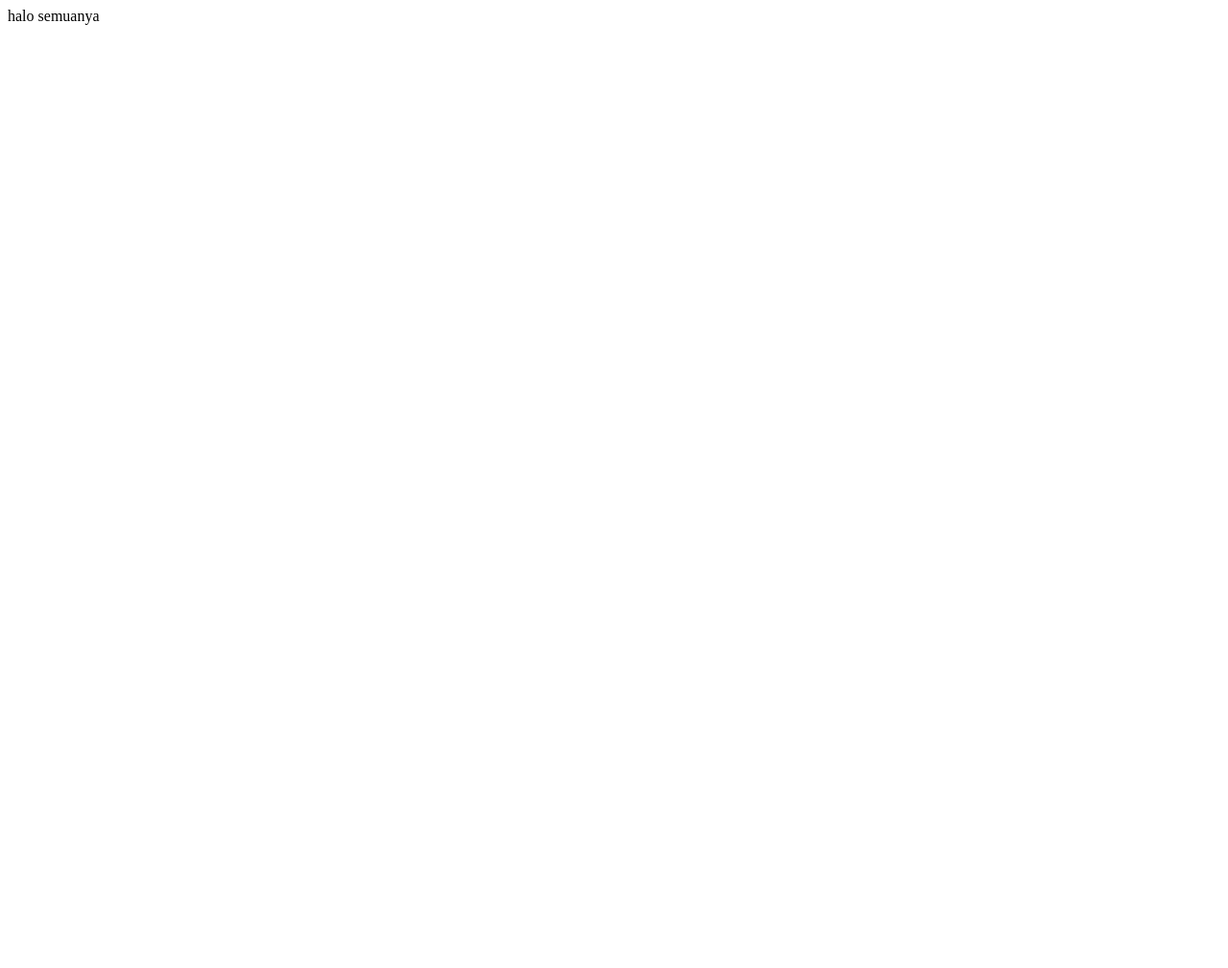
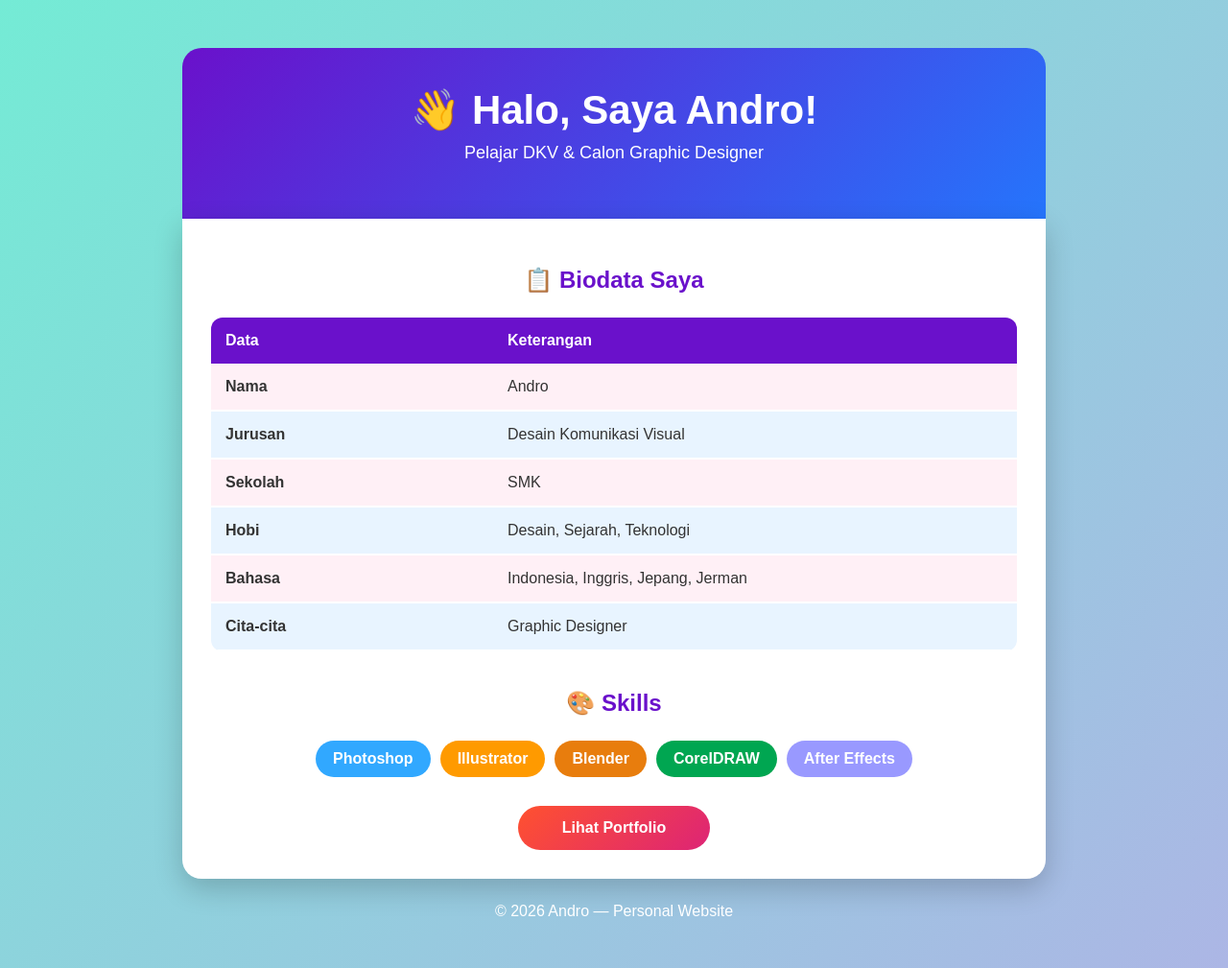
Before and after one commit to Andromeda1871/Andromedas1871.github.io, a plain HTML site: page index.html in a window 1280 px wide. Shown: the whole page at 96% size. Before the commit the page ends 800 px from the top, so only its background shows below. Drawn offline with Linux system fonts and the light colour scheme.

Commit message:
Update index.html

```diff
--- a/index.html
+++ b/index.html
@@ -1 +1,245 @@
-halo semuanya
+<!DOCTYPE html>
+<html lang="id">
+<head>
+    <meta charset="UTF-8">
+    <meta name="viewport" content="width=device-width, initial-scale=1.0">
+
+    <title>Biodata Andro</title>
+
+    <style>
+        * {
+            box-sizing: border-box;
+        }
+
+        body {
+            margin: 0;
+            font-family: Arial, sans-serif;
+            background: linear-gradient(135deg, #74ebd5, #ACB6E5);
+            color: #333;
+        }
+
+        .container {
+            width: 90%;
+            max-width: 900px;
+            margin: 50px auto;
+        }
+
+        .header {
+            background: linear-gradient(135deg, #6a11cb, #2575fc);
+            color: white;
+            text-align: center;
+            padding: 40px 20px;
+            border-radius: 20px 20px 0 0;
+        }
+
+        .header h1 {
+            margin: 0;
+            font-size: 42px;
+        }
+
+        .header p {
+            font-size: 18px;
+            margin-top: 10px;
+        }
+
+        .card {
+            background: white;
+            padding: 30px;
+            border-radius: 0 0 20px 20px;
+            box-shadow: 0 10px 30px rgba(0,0,0,0.2);
+        }
+
+        h2 {
+            text-align: center;
+            color: #6a11cb;
+            margin-bottom: 25px;
+        }
+
+        table {
+            width: 100%;
+            border-collapse: collapse;
+            overflow: hidden;
+            border-radius: 12px;
+        }
+
+        th {
+            background: #6a11cb;
+            color: white;
+            padding: 15px;
+            text-align: left;
+        }
+
+        td {
+            padding: 15px;
+            border-bottom: 2px solid white;
+        }
+
+        tr:nth-child(odd) td {
+            background: #e8f4ff;
+        }
+
+        tr:nth-child(even) td {
+            background: #fff0f6;
+        }
+
+        tr:hover td {
+            background: #ffe082;
+            transition: 0.3s;
+        }
+
+        .label {
+            font-weight: bold;
+            width: 35%;
+        }
+
+        .skills {
+            display: flex;
+            flex-wrap: wrap;
+            gap: 10px;
+            margin-top: 20px;
+            justify-content: center;
+        }
+
+        .skill {
+            padding: 10px 18px;
+            border-radius: 20px;
+            color: white;
+            font-weight: bold;
+        }
+
+        .photoshop {
+            background: #31a8ff;
+        }
+
+        .illustrator {
+            background: #ff9a00;
+        }
+
+        .blender {
+            background: #e87d0d;
+        }
+
+        .corel {
+            background: #00a651;
+        }
+
+        .aftereffect {
+            background: #9999ff;
+        }
+
+        .button {
+            display: block;
+            width: 200px;
+            margin: 30px auto 0;
+            padding: 14px;
+            text-align: center;
+            background: linear-gradient(135deg, #ff512f, #dd2476);
+            color: white;
+            text-decoration: none;
+            border-radius: 30px;
+            font-weight: bold;
+            transition: 0.3s;
+        }
+
+        .button:hover {
+            transform: scale(1.08);
+            box-shadow: 0 8px 20px rgba(0,0,0,0.25);
+        }
+
+        footer {
+            text-align: center;
+            margin-top: 25px;
+            color: white;
+        }
+
+        @media (max-width: 600px) {
+            .header h1 {
+                font-size: 30px;
+            }
+
+            .card {
+                padding: 18px;
+            }
+
+            th, td {
+                padding: 10px;
+            }
+        }
+    </style>
+</head>
+
+<body>
+
+    <div class="container">
+
+        <div class="header">
+            <h1>👋 Halo, Saya Andro!</h1>
+            <p>Pelajar DKV & Calon Graphic Designer</p>
+        </div>
+
+        <div class="card">
+
+            <h2>📋 Biodata Saya</h2>
+
+            <table>
+                <tr>
+                    <th>Data</th>
+                    <th>Keterangan</th>
+                </tr>
+
+                <tr>
+                    <td class="label">Nama</td>
+                    <td>Andro</td>
+                </tr>
+
+                <tr>
+                    <td class="label">Jurusan</td>
+                    <td>Desain Komunikasi Visual</td>
+                </tr>
+
+                <tr>
+                    <td class="label">Sekolah</td>
+                    <td>SMK</td>
+                </tr>
+
+                <tr>
+                    <td class="label">Hobi</td>
+                    <td>Desain, Sejarah, Teknologi</td>
+                </tr>
+
+                <tr>
+                    <td class="label">Bahasa</td>
+                    <td>Indonesia, Inggris, Jepang, Jerman</td>
+                </tr>
+
+                <tr>
+                    <td class="label">Cita-cita</td>
+                    <td>Graphic Designer</td>
+                </tr>
+
+            </table>
+
+            <h2 style="margin-top: 40px;">🎨 Skills</h2>
+
+            <div class="skills">
+                <span class="skill photoshop">Photoshop</span>
+                <span class="skill illustrator">Illustrator</span>
+                <span class="skill blender">Blender</span>
+                <span class="skill corel">CorelDRAW</span>
+                <span class="skill aftereffect">After Effects</span>
+            </div>
+
+            <a href="#" class="button">
+                Lihat Portfolio
+            </a>
+
+        </div>
+
+        <footer>
+            © 2026 Andro — Personal Website
+        </footer>
+
+    </div>
+
+</body>
+</html>
```
